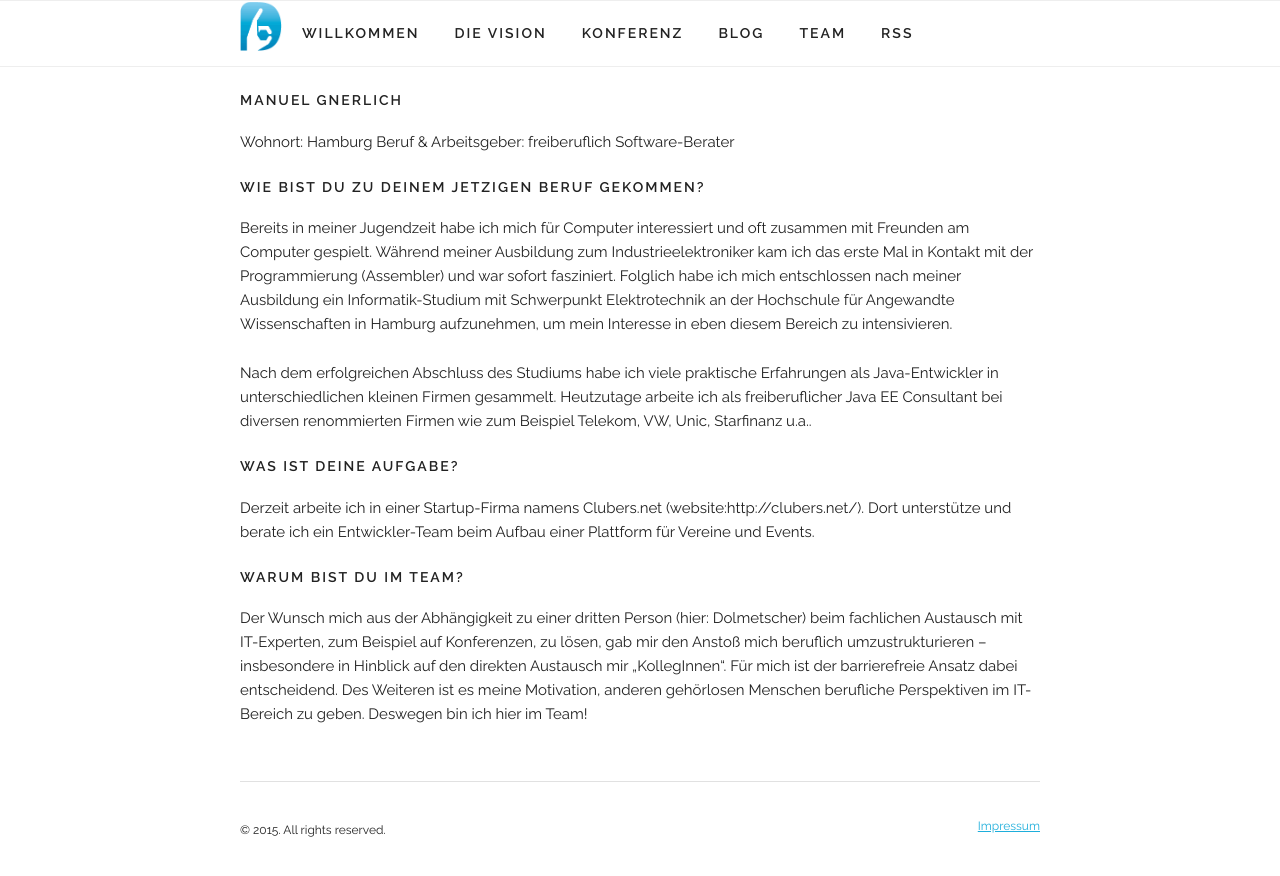
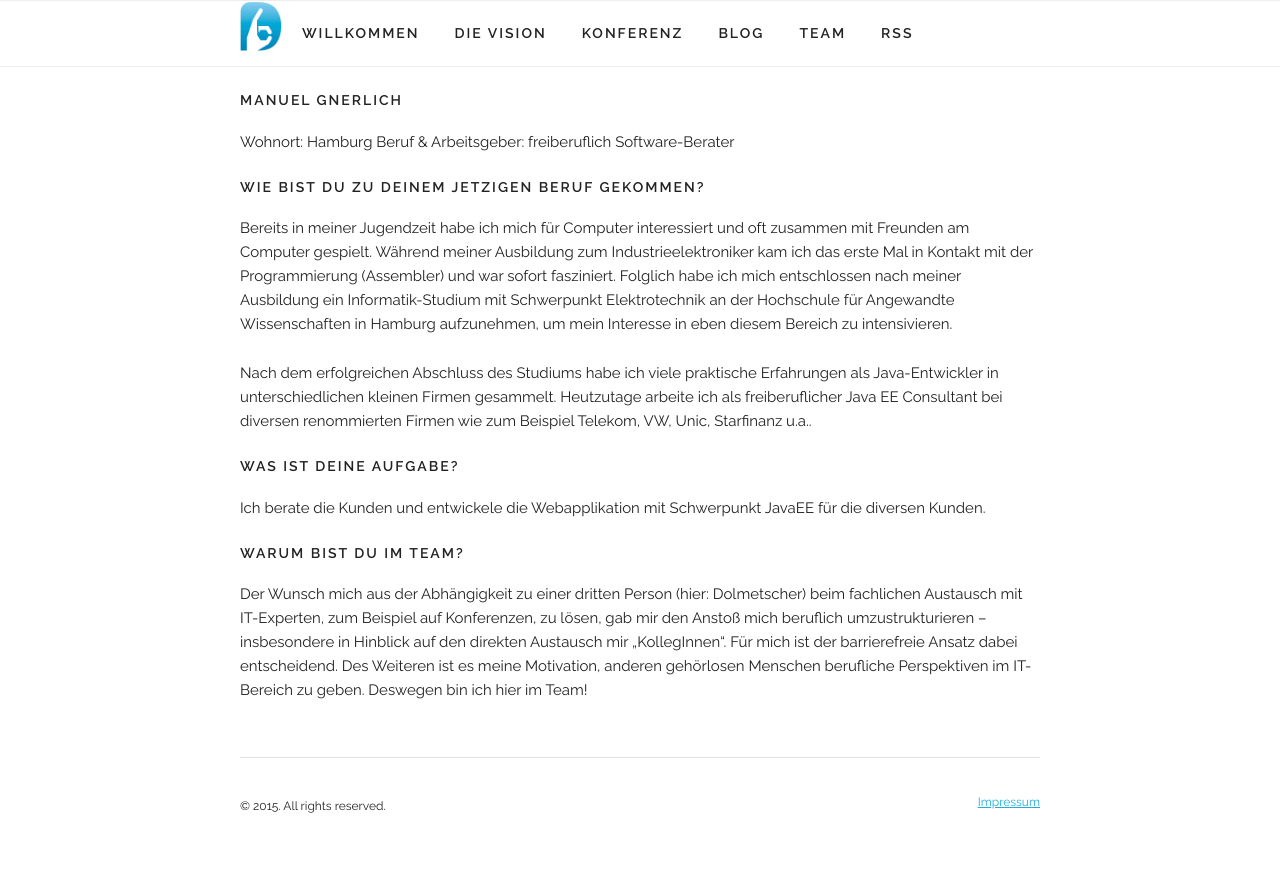
Before and after one commit to NickelPic/deafit.github.io, a Jekyll site: the page built from team/manuel-gnerlich.md, in a window 1280 px wide. Shown: the top 876 px of the page. Built offline with Jekyll 4.4.1, drawn with Linux system fonts in a browser that asks for light colours; nearby versions of some CDN libraries.

Commit message:
Update manuel-gnerlich.md

```diff
--- a/team/manuel-gnerlich.md
+++ b/team/manuel-gnerlich.md
@@ -11,7 +11,7 @@ Bereits in meiner Jugendzeit habe ich mich für Computer interessiert und oft zu
 Nach dem erfolgreichen Abschluss des Studiums habe ich viele praktische Erfahrungen als Java-Entwickler in unterschiedlichen kleinen Firmen gesammelt. Heutzutage arbeite ich als freiberuflicher Java EE Consultant bei diversen renommierten Firmen wie zum Beispiel Telekom, VW, Unic, Starfinanz u.a..
 
 ## Was ist deine Aufgabe?
-Derzeit arbeite ich in einer Startup-Firma namens Clubers.net (website:http://clubers.net/). Dort unterstütze und berate ich ein Entwickler-Team beim Aufbau einer Plattform für Vereine und Events.
+Ich berate die Kunden und entwickele die Webapplikation mit Schwerpunkt JavaEE für die diversen Kunden.
 
 ## Warum bist du im Team?
 Der Wunsch mich aus der Abhängigkeit zu einer dritten Person (hier: Dolmetscher) beim fachlichen Austausch mit IT-Experten, zum Beispiel auf Konferenzen, zu lösen, gab mir den Anstoß mich beruflich umzustrukturieren – insbesondere in Hinblick auf den direkten Austausch mir „KollegInnen“. Für mich ist der barrierefreie Ansatz dabei entscheidend. Des Weiteren ist es meine Motivation, anderen gehörlosen Menschen berufliche Perspektiven im IT-Bereich zu geben. Deswegen bin ich hier im Team!
```
